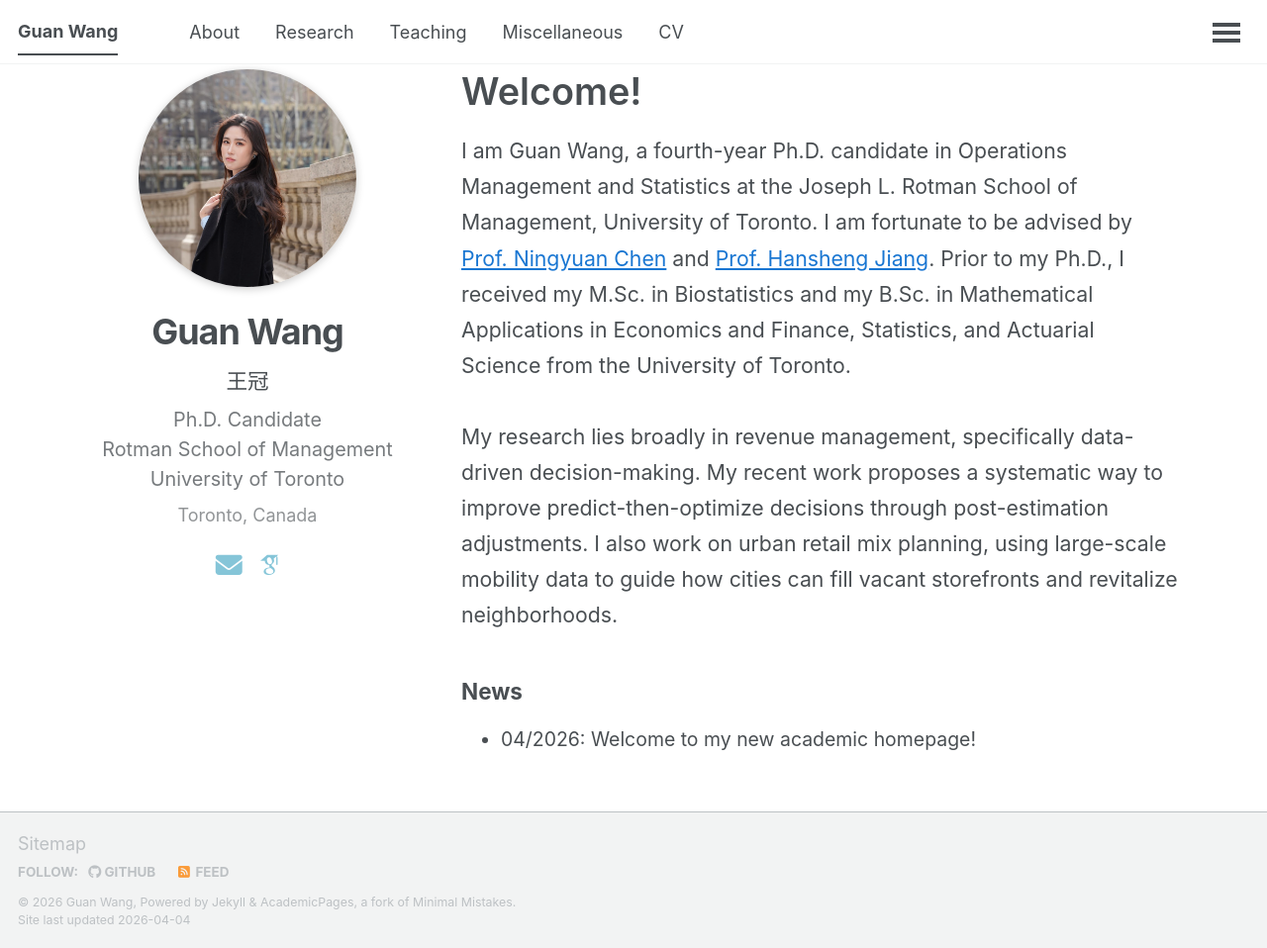
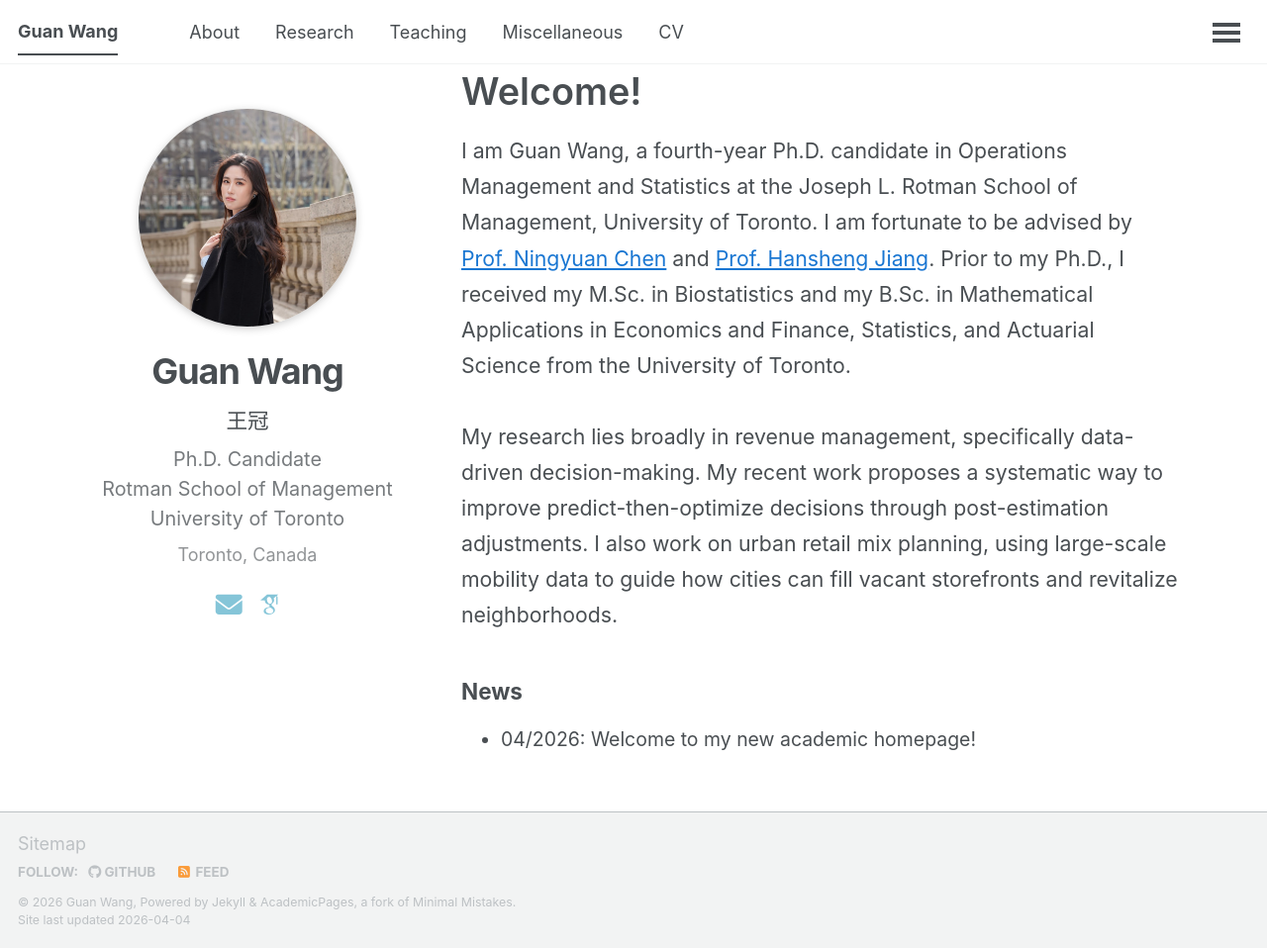
Before and after one commit to wangguan27/wangguan27.github.io, a Jekyll site: the page built from index.md, in a window 1280 px wide and 958 px high. Shown: the whole window at 99% size. Built offline with Jekyll 4.4.1, drawn with Linux system fonts in a browser that asks for light colours; some web fonts are replaced; a script that is not in the unit is left out.

Commit message:
Move profile photo further down on homepage

```diff
--- a/index.md
+++ b/index.md
@@ -6,7 +6,7 @@ permalink: /
 <div style="display:flex;max-width:1100px;margin:0 auto;align-items:flex-start;gap:56px;">
 	<!-- Left: Profile -->
 	<div style="flex:0 0 320px;text-align:center;">
-		<img src="profile.png" alt="Guan Wang" style="width:220px;height:220px;object-fit:cover;border-radius:50%;box-shadow:0 2px 8px #ccc;margin:0 auto 18px auto;display:block;" />
+		<img src="profile.png" alt="Guan Wang" style="width:220px;height:220px;object-fit:cover;border-radius:50%;box-shadow:0 2px 8px #ccc;margin:40px auto 18px auto;display:block;" />
 		<div style="margin-bottom:8px;">
 			<span style="font-size:2em;font-weight:700;letter-spacing:-1px;">Guan Wang</span>
 		</div>
```
